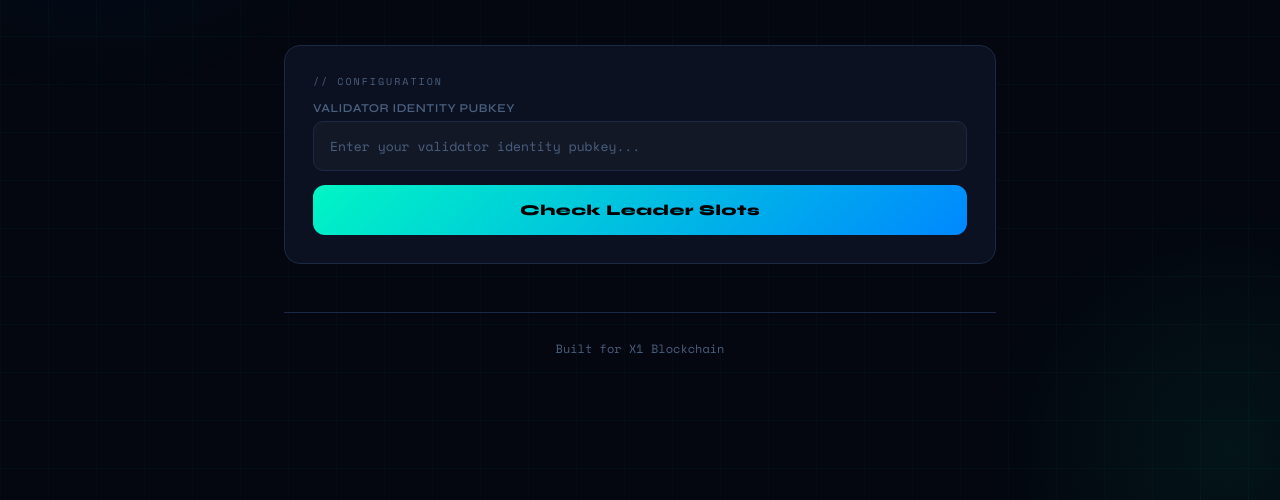
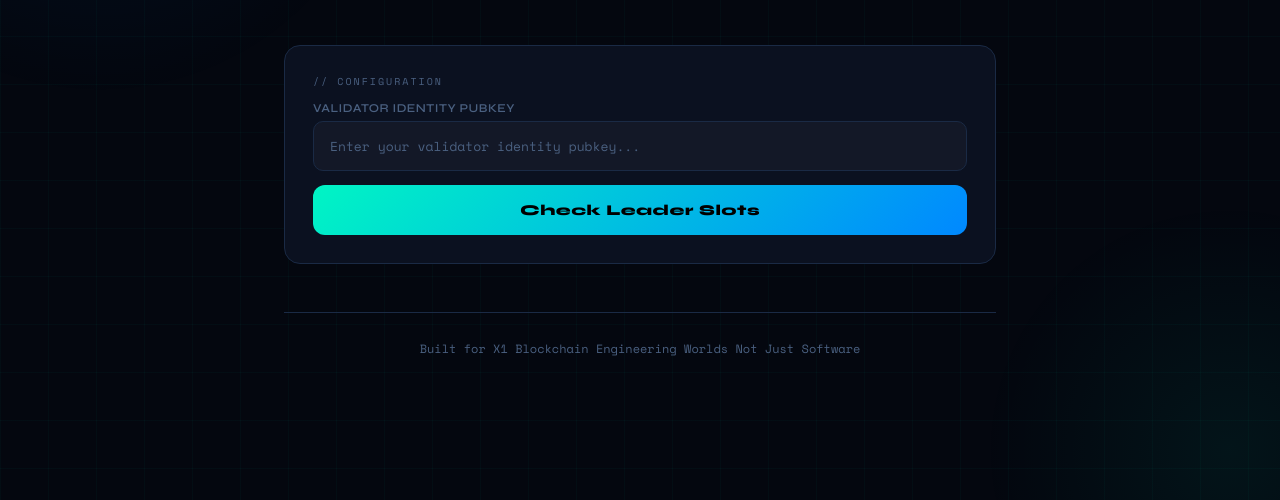
Before and after one commit to omenpotter/x1-leader-slot-checker, a plain HTML site: page index.html in a window 1280 px wide. Shown: the part 300-800 px from the top of the page. Drawn offline with nearby package versions, Linux system fonts and the light colour scheme.

Commit message:
Update index.html

```diff
--- a/index.html
+++ b/index.html
@@ -719,6 +719,7 @@
 
   <footer>
     Built for X1 Blockchain
+    Engineering Worlds Not Just Software
   </footer>
 </div>
 
```
